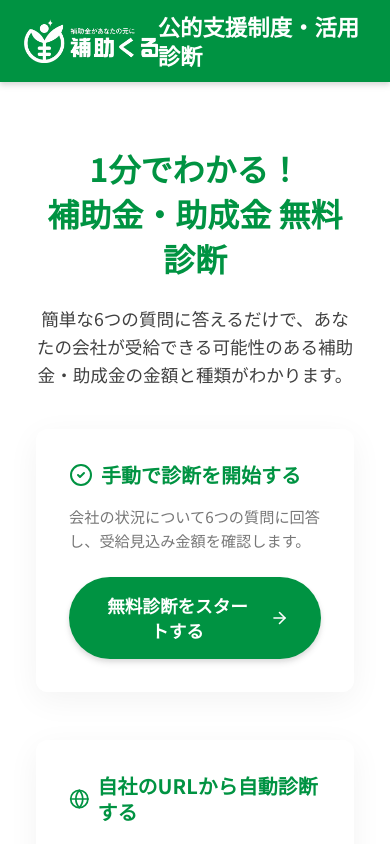
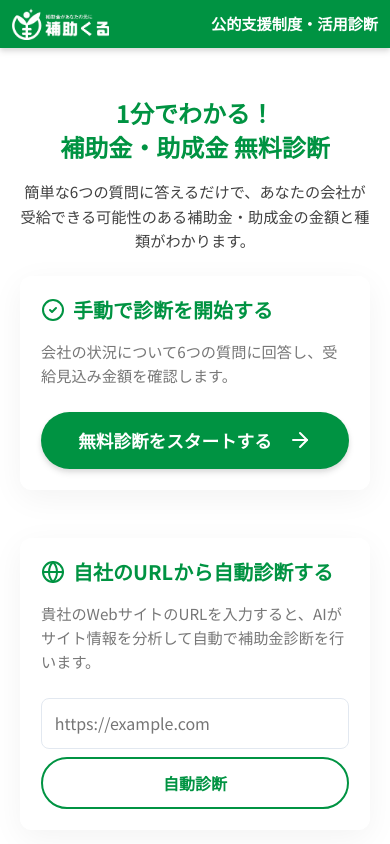
Before and after one commit to Neukomjp/hojokin-shindan, a React (Vite) app: page / in a window 390 px wide. Shown: the top 844 px of the page. Built offline with nearby package versions, Linux system fonts and the light colour scheme; no server answers.

Commit message:
Add mobile responsive layout and fix HTML title/lang

```diff
--- a/index.html
+++ b/index.html
@@ -1,10 +1,10 @@
 <!doctype html>
-<html lang="en">
+<html lang="ja">
   <head>
     <meta charset="UTF-8" />
     <link rel="icon" type="image/svg+xml" href="/favicon.svg" />
     <meta name="viewport" content="width=device-width, initial-scale=1.0" />
-    <title>hojokin</title>
+    <title>補助くる｜補助金・助成金 無料診断</title>
   </head>
   <body>
     <div id="root"></div>
--- a/src/App.tsx
+++ b/src/App.tsx
@@ -100,18 +100,18 @@ function App() {
   return (
     <div style={{ minHeight: '100vh', display: 'flex', flexDirection: 'column' }}>
       {/* 共通ヘッダー */}
-      <header style={{ backgroundColor: 'var(--color-primary)', padding: '0.75rem 1.5rem', color: 'white', display: 'flex', justifyContent: 'space-between', alignItems: 'center', boxShadow: 'var(--shadow-md)' }}>
+      <header className="app-header" style={{ backgroundColor: 'var(--color-primary)', padding: '0.75rem 1.5rem', color: 'white', display: 'flex', justifyContent: 'space-between', alignItems: 'center', boxShadow: 'var(--shadow-md)' }}>
         <img src="/logo.png" alt="補助くる" style={{ height: '44px', objectFit: 'contain' }} />
         <h1 style={{ fontSize: '1.4rem', fontWeight: 700, margin: 0, color: '#ffffff' }}>公的支援制度・活用診断</h1>
       </header>
 
-      <main style={{ flex: 1, padding: '2rem 1rem' }}>
+      <main className="app-main" style={{ flex: 1, padding: '2rem 1rem' }}>
         {step === 'intro' && (
           <div className="container text-center animate-fade-in" style={{ marginTop: '2rem' }}>
-            <h2 style={{ fontSize: '2rem', marginBottom: '1.5rem', color: 'var(--color-primary)', lineHeight: 1.4 }}>
+            <h2 className="intro-title" style={{ fontSize: '2rem', marginBottom: '1.5rem', color: 'var(--color-primary)', lineHeight: 1.4 }}>
               1分でわかる！<br/>補助金・助成金 無料診断
             </h2>
-            <p style={{ marginBottom: '2.5rem', fontSize: '1.1rem', color: 'var(--color-text-body)' }}>
+            <p className="intro-desc" style={{ marginBottom: '2.5rem', fontSize: '1.1rem', color: 'var(--color-text-body)' }}>
               簡単な6つの質問に答えるだけで、あなたの会社が受給できる可能性のある補助金・助成金の金額と種類がわかります。
             </p>
 
@@ -136,7 +136,7 @@ function App() {
               <p style={{ marginBottom: '1.5rem', fontSize: '0.95rem', color: 'var(--color-text-light)' }}>
                 貴社のWebサイトのURLを入力すると、AIがサイト情報を分析して自動で補助金診断を行います。
               </p>
-              <form onSubmit={handleUrlSubmit} style={{ display: 'flex', gap: '0.5rem' }}>
+              <form onSubmit={handleUrlSubmit} className="url-form" style={{ display: 'flex', gap: '0.5rem' }}>
                 <input
                   type="url"
                   value={scanUrl}
@@ -181,7 +181,7 @@ function App() {
       </main>
 
       {/* 共通フッター */}
-      <footer style={{ backgroundColor: 'var(--color-bg-alt)', padding: '2rem', textAlign: 'center', color: 'var(--color-text-light)', marginTop: 'auto' }}>
+      <footer className="app-footer" style={{ backgroundColor: 'var(--color-bg-alt)', padding: '2rem', textAlign: 'center', color: 'var(--color-text-light)', marginTop: 'auto' }}>
         <p style={{ fontSize: '0.85rem' }}>&copy; 2026 補助くる All Rights Reserved.</p>
       </footer>
     </div>
--- a/src/index.css
+++ b/src/index.css
@@ -252,3 +252,101 @@ a:hover {
   font-weight: 700;
   color: var(--color-text-main);
 }
+
+/* ==============================
+   Mobile Responsive
+   ============================== */
+@media (max-width: 768px) {
+  /* Header */
+  .app-header {
+    padding: 0.5rem 0.75rem !important;
+  }
+  .app-header img {
+    height: 32px !important;
+  }
+  .app-header h1 {
+    font-size: 0.95rem !important;
+  }
+
+  /* Main content */
+  .app-main {
+    padding: 1rem 0.5rem !important;
+  }
+
+  /* Container */
+  .container {
+    padding: 0 12px;
+  }
+
+  /* Intro page */
+  .intro-title {
+    font-size: 1.5rem !important;
+    margin-bottom: 1rem !important;
+  }
+  .intro-desc {
+    font-size: 0.95rem !important;
+    margin-bottom: 1.5rem !important;
+  }
+
+  /* Glass panels */
+  .glass-panel {
+    padding: 1.25rem !important;
+  }
+
+  /* URL form stacking */
+  .url-form {
+    flex-direction: column !important;
+  }
+  .url-form .btn {
+    width: 100%;
+  }
+
+  /* Buttons */
+  .btn-lg {
+    padding: 0.85rem 1.5rem;
+    font-size: 1rem;
+  }
+
+  /* Option cards */
+  .option-card {
+    padding: 0.85rem;
+    margin-bottom: 0.5rem;
+  }
+
+  /* Result page */
+  .result-amount {
+    font-size: 3rem !important;
+  }
+  .result-amount-unit {
+    font-size: 1.2rem !important;
+  }
+
+  /* Lead form amount banner */
+  .lead-amount-banner span {
+    font-size: 2.2rem !important;
+  }
+
+  /* Footer */
+  .app-footer {
+    padding: 1.25rem 0.75rem !important;
+  }
+  .app-footer p {
+    font-size: 0.75rem !important;
+  }
+}
+
+@media (max-width: 380px) {
+  .app-header h1 {
+    font-size: 0.8rem !important;
+  }
+  .app-header img {
+    height: 28px !important;
+  }
+  .intro-title {
+    font-size: 1.3rem !important;
+  }
+  .btn-lg {
+    padding: 0.75rem 1rem;
+    font-size: 0.95rem;
+  }
+}
```
